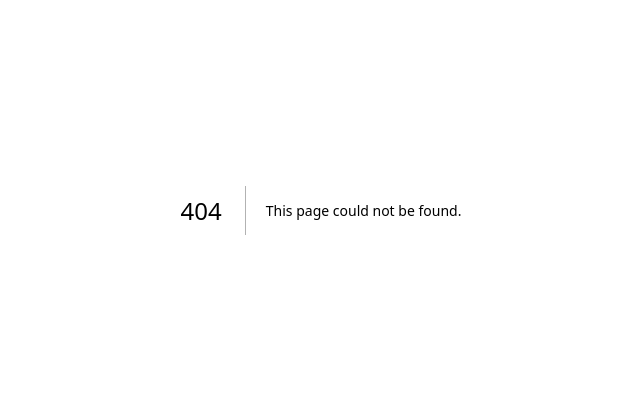
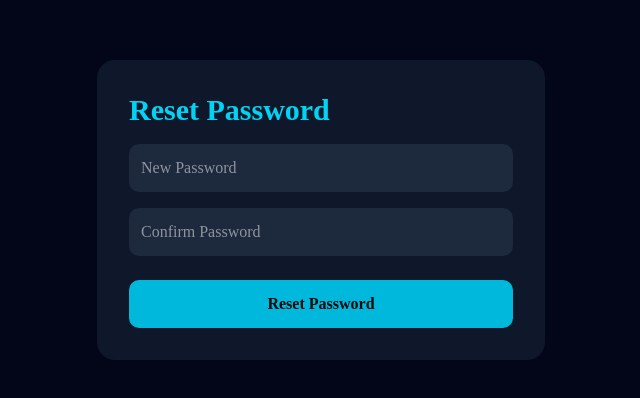
Before and after one commit to EugeneCodes254/secureops-platform, a Next.js app: page /auth/reset-password in a window 1280 px wide. Before the commit this address had no page. Shown: the part 190-588 px from the top of the page, without its empty margins (319-959 px from the left). Built offline with nearby package versions, Linux system fonts and the light colour scheme.

Commit message:
Complete authentication UI flow

```diff
--- /dev/null
+++ b/src/app/auth/forgot-password/page.tsx
@@ -0,0 +1,25 @@
+export default function ForgotPasswordPage() {
+    return (
+      <main className="min-h-screen flex items-center justify-center bg-slate-950">
+        <div className="w-full max-w-md rounded-2xl bg-slate-900 p-8">
+          <h1 className="text-3xl font-bold text-cyan-400 mb-4">
+            Forgot Password
+          </h1>
+
+          <p className="text-slate-400 mb-6">
+            Enter your email to receive a password reset link.
+          </p>
+
+          <input
+            type="email"
+            placeholder="Email Address"
+            className="w-full rounded-lg bg-slate-800 p-3 text-white mb-4"
+          />
+
+          <button className="w-full rounded-lg bg-cyan-500 py-3 font-semibold">
+            Send Reset Link
+          </button>
+        </div>
+      </main>
+    );
+  }
--- /dev/null
+++ b/src/app/auth/reset-password/page.tsx
@@ -0,0 +1,27 @@
+export default function ResetPasswordPage() {
+    return (
+      <main className="min-h-screen flex items-center justify-center bg-slate-950">
+        <div className="w-full max-w-md rounded-2xl bg-slate-900 p-8">
+          <h1 className="mb-4 text-3xl font-bold text-cyan-400">
+            Reset Password
+          </h1>
+
+          <input
+            type="password"
+            placeholder="New Password"
+            className="mb-4 w-full rounded-lg bg-slate-800 p-3 text-white"
+          />
+
+          <input
+            type="password"
+            placeholder="Confirm Password"
+            className="mb-6 w-full rounded-lg bg-slate-800 p-3 text-white"
+          />
+
+          <button className="w-full rounded-lg bg-cyan-500 py-3 font-semibold">
+            Reset Password
+          </button>
+        </div>
+      </main>
+    );
+  }
--- /dev/null
+++ b/src/app/auth/verify-otp/page.tsx
@@ -0,0 +1,34 @@
+"use client";
+
+import { useRouter } from "next/navigation";
+
+export default function VerifyOtpPage() {
+  const router = useRouter();
+
+  return (
+    <main className="min-h-screen flex items-center justify-center bg-slate-950">
+      <div className="w-full max-w-md rounded-2xl bg-slate-900 p-8">
+        <h1 className="mb-4 text-3xl font-bold text-cyan-400">
+          Verify OTP
+        </h1>
+
+        <p className="mb-6 text-slate-400">
+          Enter the verification code sent to your email.
+        </p>
+
+        <input
+          type="text"
+          placeholder="Enter 6-digit code"
+          className="mb-4 w-full rounded-lg bg-slate-800 p-3 text-center text-2xl tracking-[0.5em] text-white"
+        />
+
+        <button
+          onClick={() => router.push("/auth/reset-password")}
+          className="w-full rounded-lg bg-cyan-500 py-3 font-semibold text-slate-900"
+        >
+          Verify Code
+        </button>
+      </div>
+    </main>
+  );
+}
```
